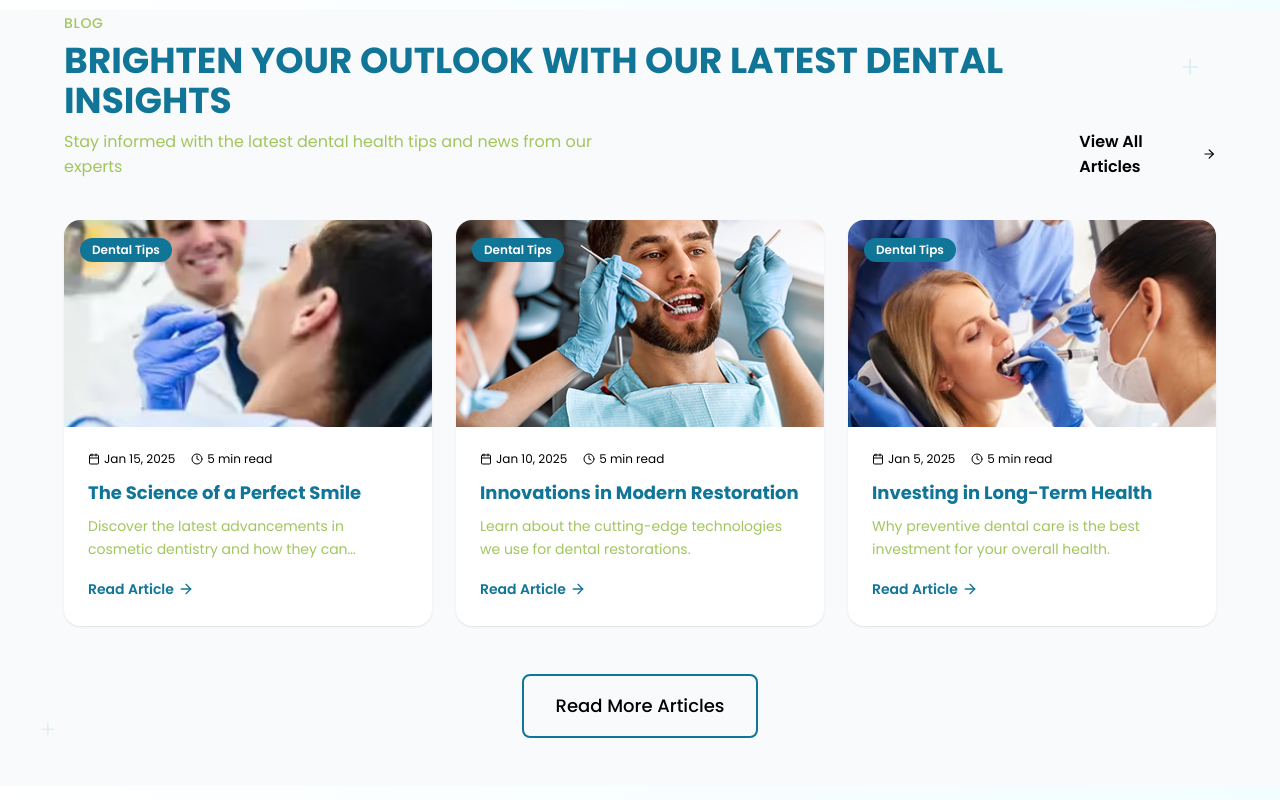
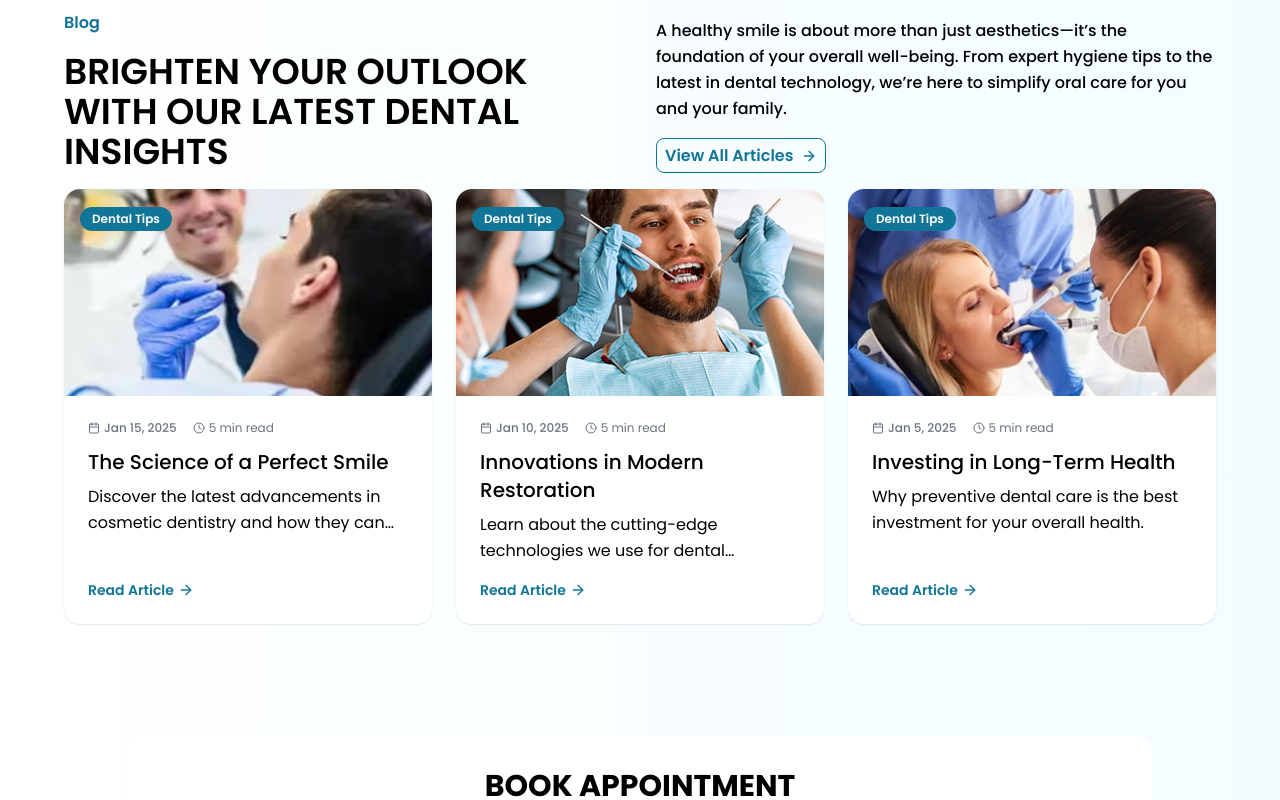
Before and after one commit to amanattrish/ffd, a Next.js app: page / in a window 1280 px wide. Shown: the part 4100-4900 px from the top of the page. Built offline with nearby package versions, Linux system fonts and the light colour scheme.

Commit message:
refactor: enhance BlogPreview component layout and update blog description for clarity

```diff
--- a/src/components/sections/BlogPreview.tsx
+++ b/src/components/sections/BlogPreview.tsx
@@ -9,45 +9,42 @@ export default function BlogPreview() {
   const { blog } = homeContent;
 
   return (
-    <Section background="gray" className="relative overflow-hidden">
-      {/* Decorative elements */}
-      <div className="absolute top-10 right-20 text-[var(--color-accent-1)] text-3xl font-light opacity-20 hidden lg:block">+</div>
-      <div className="absolute bottom-10 left-10 text-[var(--color-accent-2)] text-2xl font-light opacity-20 hidden lg:block">+</div>
+    <Section background="transparent" className="relative overflow-hidden">
 
-      {/* Header */}
-      <div className="flex flex-col md:flex-row md:items-end md:justify-between gap-4 mb-10">
-        <div>
-          <span className="inline-block text-secondary font-medium text-sm uppercase tracking-wider mb-2">
+      <div className="grid md:grid-cols-2 grid-cols-1 md:gap-8 gap-4 mb-4">
+        <div className="flex flex-col gap-4">
+          <span className="body-text text-primary! font-semibold">
             {blog.sectionLabel}
           </span>
-          <h2 className="text-3xl md:text-4xl font-bold text-primary">
+          <h2 className="heading-3">
             {blog.title}{" "}
-            <span className="text-primary">{blog.titleHighlight}</span>
+            <span className="font-semibold">{blog.titleHighlight}</span>
           </h2>
-          <p className="text-secondary mt-2 max-w-xl">
+        </div>
+        <div className="flex flex-col gap-4">
+          <p className="body-text font-medium mt-2 max-w-xl">
             {blog.description}
           </p>
-        </div>
           <Link
             href={blog.cta.href}
-          className="inline-flex items-center gap-2 text-primary font-semibold hover:gap-3 transition-all"
+            className="inline-flex items-center gap-2 text-primary! border-primary border w-fit p-2 py-1 rounded-lg font-semibold hover:gap-3 transition-all"
           >
             {blog.viewAllLabel}
             <ArrowRight className="w-4 h-4" />
           </Link>
         </div>
+      </div>
 
-      <div className="grid md:grid-cols-2 lg:grid-cols-3 gap-6">
+      <div className="grid md:grid-cols-2 lg:grid-cols-3 gap-6 items-stretch">
         {blog.items.map((post, index) => (
           <Link
             key={post.id}
             href={post.href}
-            className={`group block bg-white rounded-2xl overflow-hidden shadow-sm hover:shadow-xl transition-all duration-300 hover:-translate-y-1 ${
-              index === 0 ? "md:col-span-2 lg:col-span-1" : ""
+            className={`group flex flex-col bg-white rounded-2xl shadow-sm hover:shadow-xl transition-all duration-300 hover:-translate-y-1 ${index === 0 ? "md:col-span-2 lg:col-span-1" : ""
               }`}
           >
             {/* Image */}
-            <div className="relative aspect-video overflow-hidden">
+            <div className="relative aspect-video overflow-hidden rounded-t-2xl">
               <Image
                 src={post.image || "/images/blog-placeholder.jpg"}
                 alt={post.title}
@@ -55,8 +52,9 @@ export default function BlogPreview() {
                 className="object-cover group-hover:scale-110 transition-transform duration-500"
                 sizes="(max-width: 768px) 100vw, (max-width: 1200px) 50vw, 33vw"
               />
+
               {/* Overlay */}
-              <div className="absolute inset-0 bg-gradient-to-t from-black/40 to-transparent opacity-0 group-hover:opacity-100 transition-opacity duration-300" />
+              <div className="absolute inset-0 bg-linear-to-t from-black/40 to-transparent opacity-0 group-hover:opacity-100 transition-opacity duration-300" />
 
               {/* Category badge */}
               <div className="absolute top-4 left-4">
@@ -67,10 +65,10 @@ export default function BlogPreview() {
             </div>
 
             {/* Content */}
-            <div className="p-6">
-              {/* Meta info */}
+            <div className="p-6 flex flex-col flex-1">
+              {/* Meta */}
               <div className="flex items-center gap-4 mb-3">
-                <span className="flex items-center gap-1 text-xs text-[var(--text-muted)]">
+                <span className="flex items-center gap-1 text-xs text-muted font-medium!">
                   <Calendar className="w-3 h-3" />
                   {new Date(post.date).toLocaleDateString("en-US", {
                     month: "short",
@@ -78,19 +76,23 @@ export default function BlogPreview() {
                     year: "numeric",
                   })}
                 </span>
-                <span className="flex items-center gap-1 text-xs text-[var(--text-muted)]">
+                <span className="flex items-center gap-1 text-xs text-muted">
                   <Clock className="w-3 h-3" />
                   {blog.readTime}
                 </span>
               </div>
 
-              <h3 className="text-lg font-bold text-primary group-hover:text-primary transition-colors line-clamp-2 mb-2">
+              {/* Title + excerpt */}
+              <h3 className="subheading font-semibold line-clamp-2 mb-2">
                 {post.title}
               </h3>
-              <p className="text-sm text-secondary line-clamp-2 mb-4 leading-relaxed">
+
+              <p className="body-text line-clamp-2 mb-4">
                 {post.excerpt}
               </p>
-              <span className="inline-flex items-center text-primary font-semibold text-sm">
+
+              {/* CTA pinned to bottom */}
+              <span className="mt-auto inline-flex items-center text-primary font-semibold text-sm">
                 {blog.readArticleLabel}
                 <ArrowRight className="w-4 h-4 ml-1 group-hover:translate-x-2 transition-transform duration-300" />
               </span>
@@ -98,12 +100,6 @@ export default function BlogPreview() {
           </Link>
         ))}
       </div>
-
-      <div className="text-center mt-12">
-        <Button href={blog.cta.href} variant="outline" size="lg">
-          {blog.cta.label}
-        </Button>
-      </div>
     </Section>
   );
 }
--- a/src/content/home.json
+++ b/src/content/home.json
@@ -227,7 +227,7 @@
     "sectionLabel": "Blog",
     "title": "BRIGHTEN YOUR OUTLOOK WITH OUR LATEST DENTAL",
     "titleHighlight": "INSIGHTS",
-    "description": "Stay informed with the latest dental health tips and news from our experts",
+    "description": "A healthy smile is about more than just aesthetics—it’s the foundation of your overall well-being. From expert hygiene tips to the latest in dental technology, we’re here to simplify oral care for you and your family.",
     "viewAllLabel": "View All Articles",
     "categoryBadge": "Dental Tips",
     "readTime": "5 min read",
```
Lines whose indentation alone changed are shown as unchanged.
